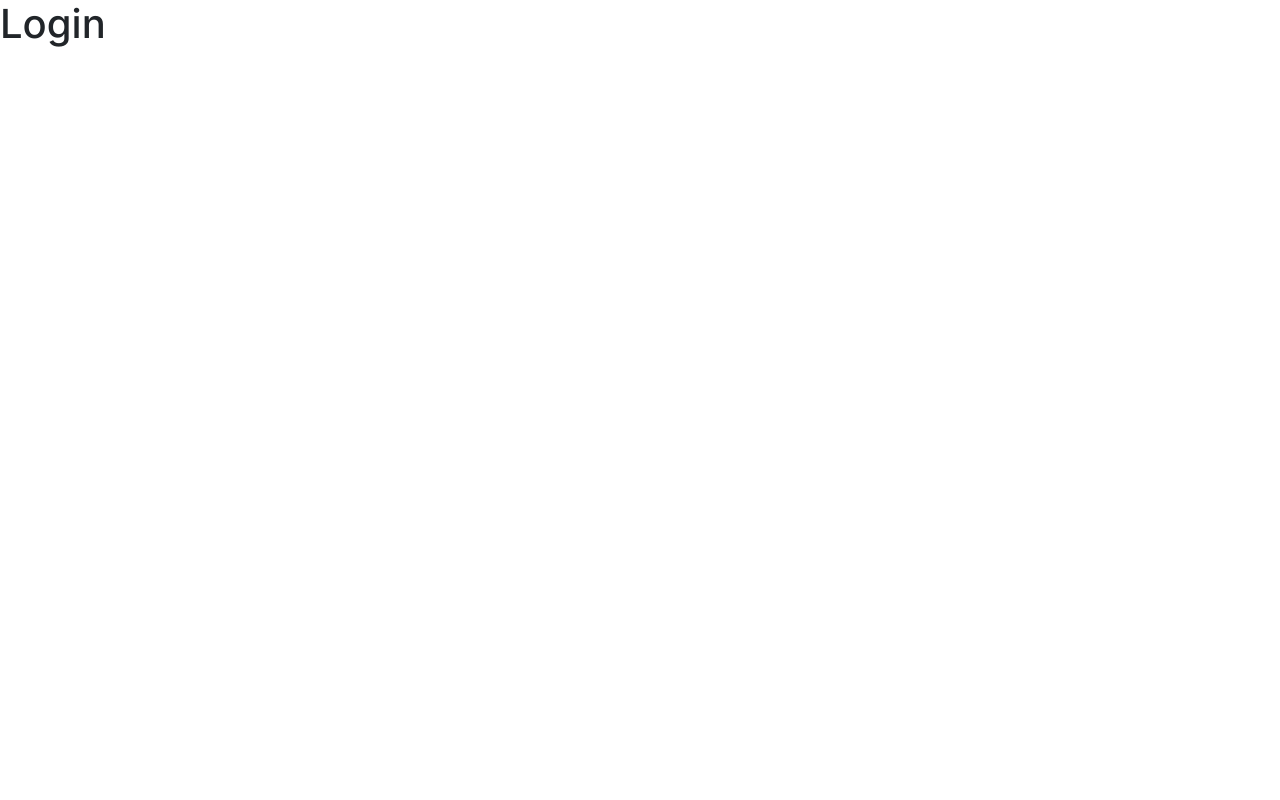
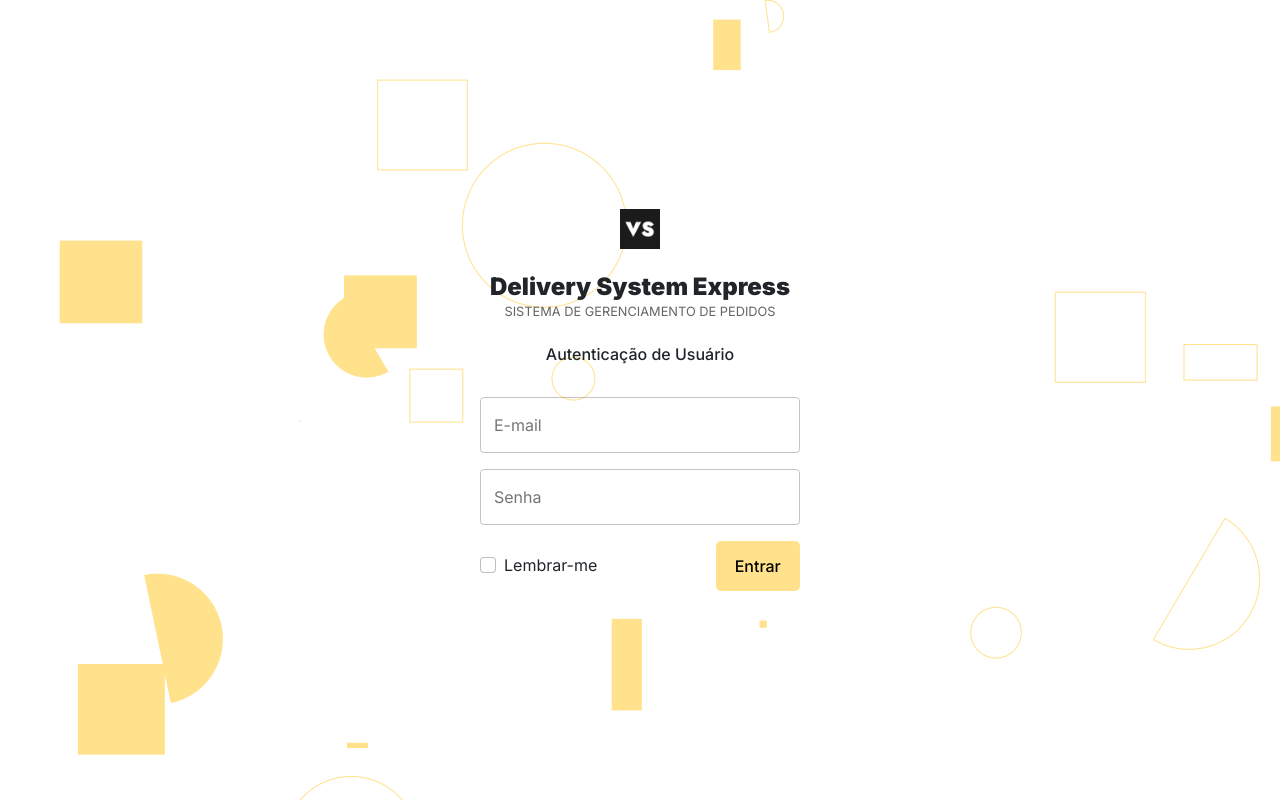
Before and after one commit to OPE-Virtual-Solutions/dse-order-management, a React (Create React App) app: page / in a window 1280 px wide. Built offline with nearby package versions, Linux system fonts and the light colour scheme.

Commit message:
feat: adicionado layout da página de login

```diff
--- a/src/pages/Login/index.tsx
+++ b/src/pages/Login/index.tsx
@@ -1,9 +1,39 @@
 import styles from "./styles.module.css";
 
+import TextField from '@material-ui/core/TextField';
+
 function Login() {
+    document.title = "DSE - Autenticação de Usuário"
+
     return (
-        <div>
-            <h1>Login</h1>
+        <div className={ styles.loginContainer }>
+            <div className={ styles.loginHeaderContainer }>
+                <img src="logo192.png" alt="Logo da Virtual Solutions" />
+                <h4>Delivery System Express</h4>
+                <span>Sistema de gerenciamento de pedidos</span>
+            </div>
+
+            <h6>Autenticação de Usuário</h6>
+
+            <form className={ styles.loginFormContainer }>
+                <div className="mb-3">
+                    <TextField label="E-mail" fullWidth variant="outlined" />
+                </div>
+                <div className="mb-3">
+                    <TextField type="password" label="Senha" fullWidth variant="outlined" />
+                </div>
+
+                <div className="form-group d-flex align-items-center justify-content-between">
+                    <div className="form-check">
+                        <input type="checkbox" value="" className="form-check-input" id="flexCheckbox" />
+                        <label htmlFor="flexCheckbox">Lembrar-me</label>
+                    </div>
+
+                    <button type="submit" className="btn-solid">
+                        Entrar
+                    </button>
+                </div>
+            </form>
         </div>
     )
 };
--- a/src/pages/Login/styles.module.css
+++ b/src/pages/Login/styles.module.css
@@ -0,0 +1,71 @@
+.loginContainer {
+    display: flex;
+    flex-direction: column;
+
+    align-items: center;
+    justify-content: center;
+
+    width: 100vw;
+    height: 100vh;
+
+    background-image: url('../../assets/shapes-bg.png');
+}
+
+.loginContainer > h6 {
+    margin-bottom: 2rem;
+    font-weight: 500;
+}
+
+.loginHeaderContainer {
+    display: flex;
+    flex-direction: column;
+    align-items: center;
+
+    margin-bottom: 1.3rem;
+}
+
+.loginHeaderContainer img {
+    height: 40px;
+    width: 40px;
+
+    margin-bottom: 1.3rem;
+}
+
+.loginHeaderContainer h4 {
+    font-weight: 900;
+    margin: 0;
+}
+
+.loginHeaderContainer span {
+    text-transform: uppercase;
+    color: var(--subtext);
+
+    font-size: 0.8rem;
+}
+
+/* @media (min-width: 576px) {  } */
+
+
+/* @media (min-width: 768px) { ... } */
+
+
+@media (min-width: 992px) {
+
+    .loginHeaderContainer {
+        margin-bottom: 1.5rem;
+    }
+
+    .loginHeaderContainer img {
+        margin-bottom: 1.5rem;
+    }
+
+    .loginFormContainer {
+        width: 25vw;
+    }
+}
+
+
+/* @media (min-width: 1200px) { ... } */
+
+
+/* @media (min-width: 1400px) { ... } */
```
